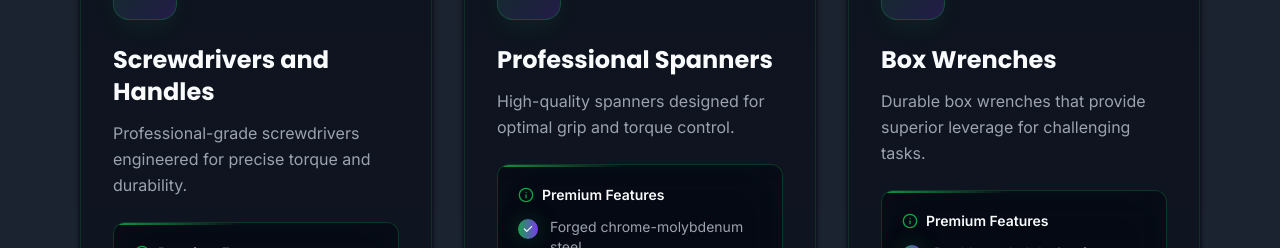
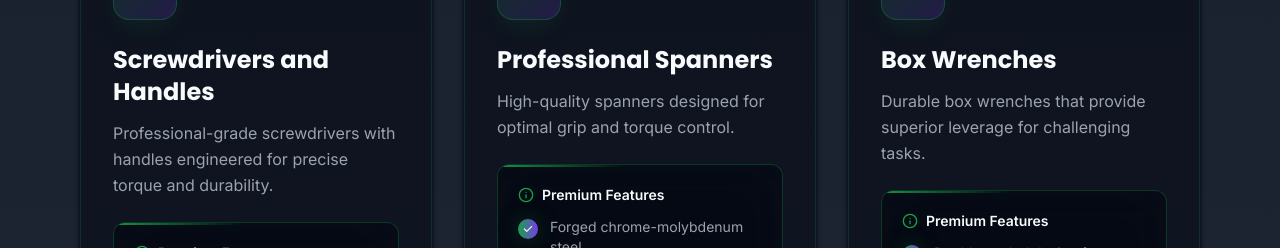
Before and after one commit to Vetri-Dev/velkalyanproducts.github.io, a React (Vite) app: page / in a window 1280 px wide. Shown: the part 1280-1528 px from the top of the page. Built offline with nearby package versions, Linux system fonts and the light colour scheme.

Commit message:
Update product description

```diff
--- a/src/components/ProductGrid.tsx
+++ b/src/components/ProductGrid.tsx
@@ -8,7 +8,7 @@ const ProductGrid = () => {
     {
       id: 'precision-screwdrivers',
       title: 'Screwdrivers and Handles',
-      description: 'Professional-grade screwdrivers engineered for precise torque and durability.',
+      description: 'Professional-grade screwdrivers with handles engineered for precise torque and durability.',
       icon: <Wrench className="w-6 h-6 text-velkalyan-blue" />,
       features: [
         'Chrome vanadium steel construction',
```
